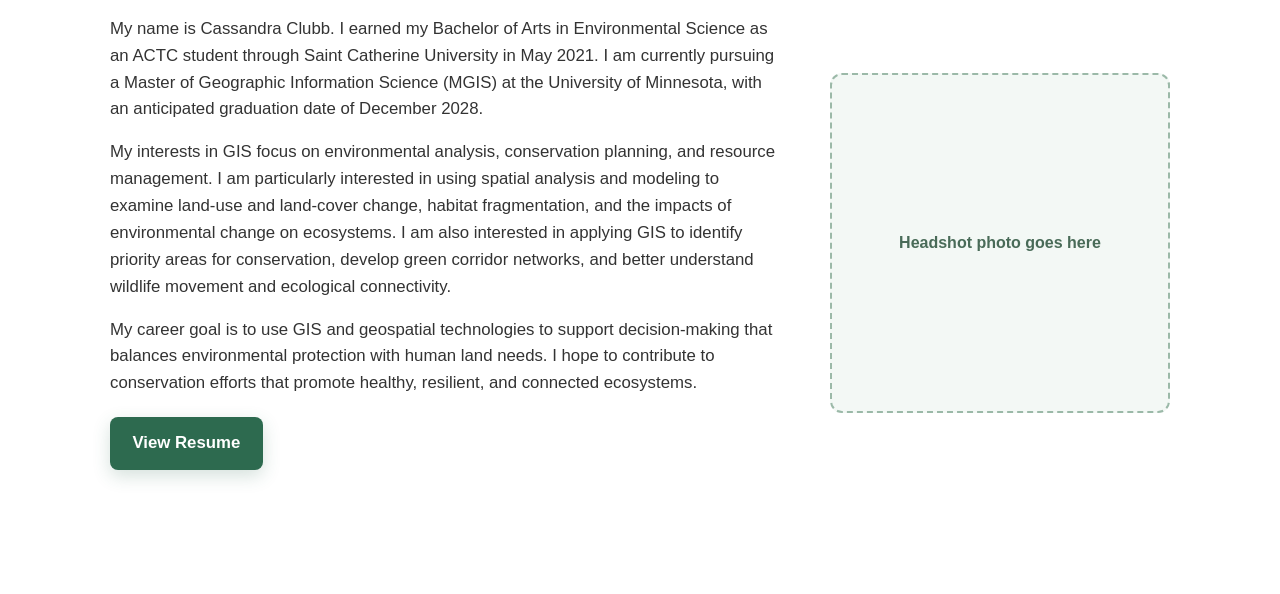
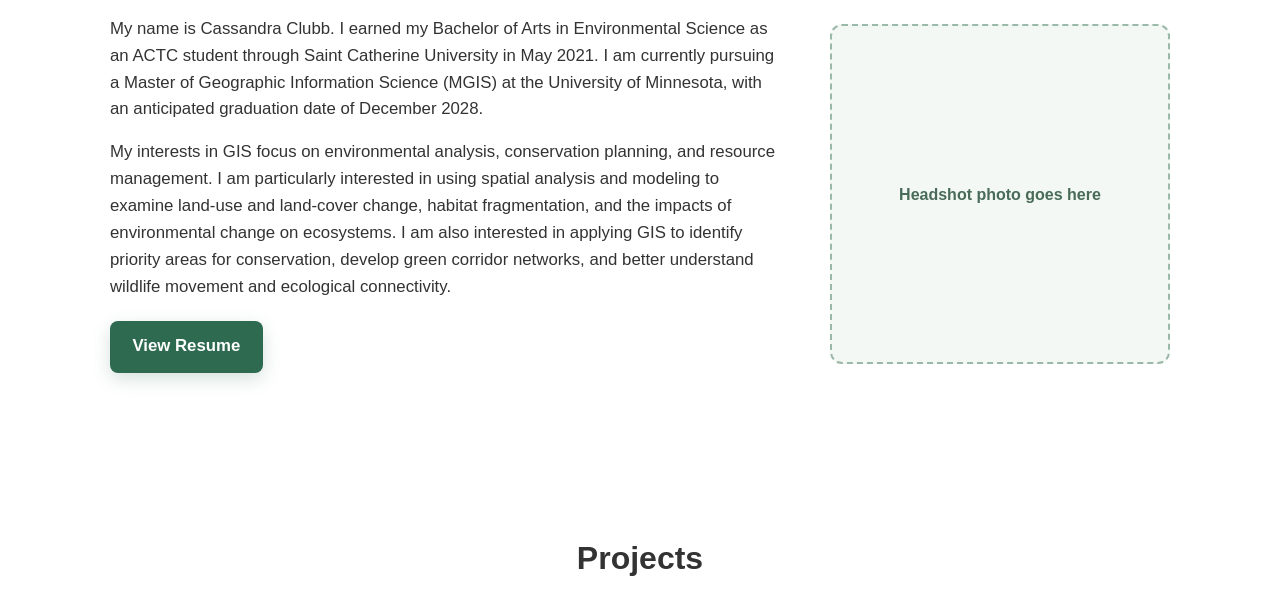
Before and after one commit to Cassandra-Clubb/CassClu-GIS-Portfolio, a plain HTML site: page index.html in a window 1280 px wide. Shown: the part 564-1158 px from the top of the page. Drawn offline with Linux system fonts and the light colour scheme.

Commit message:
Remove career goal section from index.html
Removed career goal paragraph from the index.html file.

```diff
--- a/index.html
+++ b/index.html
@@ -279,11 +279,7 @@ I am particularly interested in using spatial analysis and modeling to examine l
 habitat fragmentation, and the impacts of environmental change on ecosystems. I am also interested in
 applying GIS to identify priority areas for conservation, develop green corridor networks, and better understand
 wildlife movement and ecological connectivity.
-</p>
-<p>
-My career goal is to use GIS and geospatial technologies to support decision-making that balances environmental
-protection with human land needs. I hope to contribute to conservation efforts that promote healthy, resilient,
-and connected ecosystems.
+
 </p>
 <a class="resume-button" href="Resume2026_CassandraUpdate.pdf" target="_blank" rel="noopener noreferrer">View Resume</a>
 </div>
```
